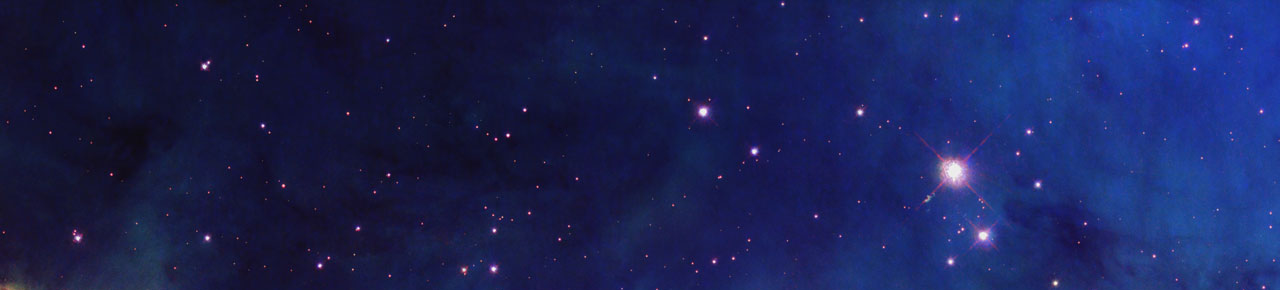
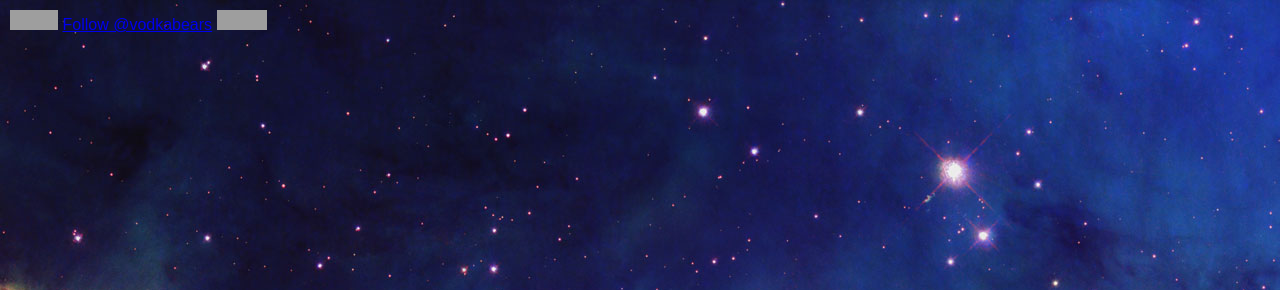
Before and after one commit to vodkabears/vodkabears.github.com, a website: page interdimensional/index.html in a window 1280 px wide. Shown: the top 290 px of the page. Drawn offline with Linux system fonts and the light colour scheme; grey boxes are pictures that could not be loaded.

Commit message:
Add social buttons

```diff
--- a/interdimensional/index.html
+++ b/interdimensional/index.html
@@ -5,6 +5,9 @@
     <meta http-equiv="X-UA-Compatible" content="IE=edge">
     <title>Interdimensional</title>
     <meta name="description" content="Spatial scrolling for your web pages.">
+    <meta property="og:title" content="Interdimensional" />
+    <meta property="og:description" content="Spatial scrolling for your web pages." />
+    <meta property="og:image" content="http://vodkabears.github.io/interdimensional/icon.png" />
     <meta name="viewport" content="width=device-width, initial-scale=1">
     <link rel="stylesheet" href="http://fonts.googleapis.com/css?family=Raleway:100">
     <link rel="stylesheet" href="build/css/bundle.css">
@@ -22,6 +25,11 @@
           <a href="https://github.com/VodkaBears/Interdimensional" class="wow fadeIn"><i class="icon of-github"></i></a>
           <a href="https://twitter.com/vodkabears" class="wow fadeInRight"><i class="icon of-twitter"></i></a>
         </div>
+      </div>
+      <div class="socials">
+        <iframe src="//www.facebook.com/plugins/like.php?href=http%3A%2F%2Fvodkabears.github.io%2Finterdimensional%2F&amp;width&amp;layout=button&amp;action=like&amp;show_faces=false&amp;share=false&amp;height=20&amp;appId=251211131726821&amp;locale=en_US" scrolling="no" frameborder="0" style="border:none; overflow:hidden; width: 48px; height:20px;" allowTransparency="true"></iframe>
+        <a href="https://twitter.com/vodkabears" class="twitter-follow-button" data-show-count="false" data-show-screen-name="false">Follow @vodkabears</a><script>!function(d,s,id){var js,fjs=d.getElementsByTagName(s)[0],p=/^http:/.test(d.location)?'http':'https';if(!d.getElementById(id)){js=d.createElement(s);js.id=id;js.src=p+'://platform.twitter.com/widgets.js';fjs.parentNode.insertBefore(js,fjs);}}(document, 'script', 'twitter-wjs');</script>
+        <iframe src="http://ghbtns.com/github-btn.html?user=vodkabears&repo=Vide&type=watch&count=false" allowtransparency="true" frameborder="0" scrolling="0" width="50px" height="20px"></iframe>
       </div>
       <i class="icon small of-scrolling"></i>
     </section>
--- a/interdimensional/src/css/fs-section.css
+++ b/interdimensional/src/css/fs-section.css
@@ -88,6 +88,13 @@
   left: 50%;
 
   transform: translateX(-50%);
+}
+
+.fs-section.cosmic .socials {
+  position: absolute;
+  z-index: 10;
+  top: 10px;
+  left: 10px;
 }
 
 .fs-section:nth-child(2) {
--- /dev/null
+++ b/interdimensional/src/css/socials.css
@@ -0,0 +1,3 @@
+.socials {
+  display: inline-block;
+}
```
Also changed, not shown: interdimensional/build/css/bundle.css.
